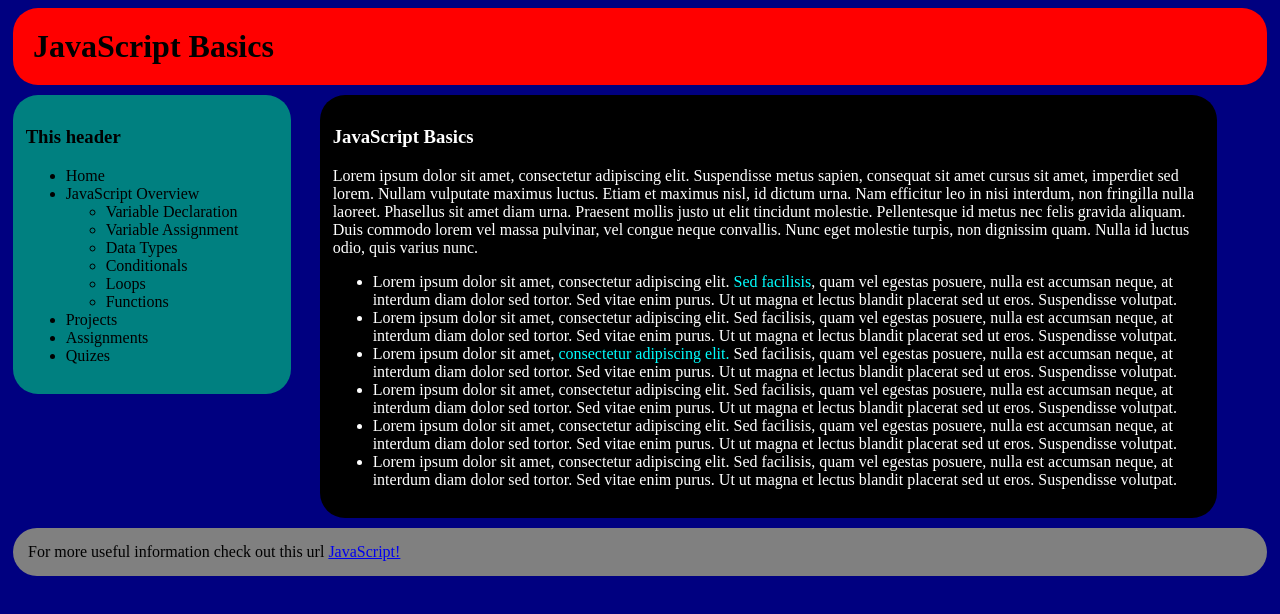
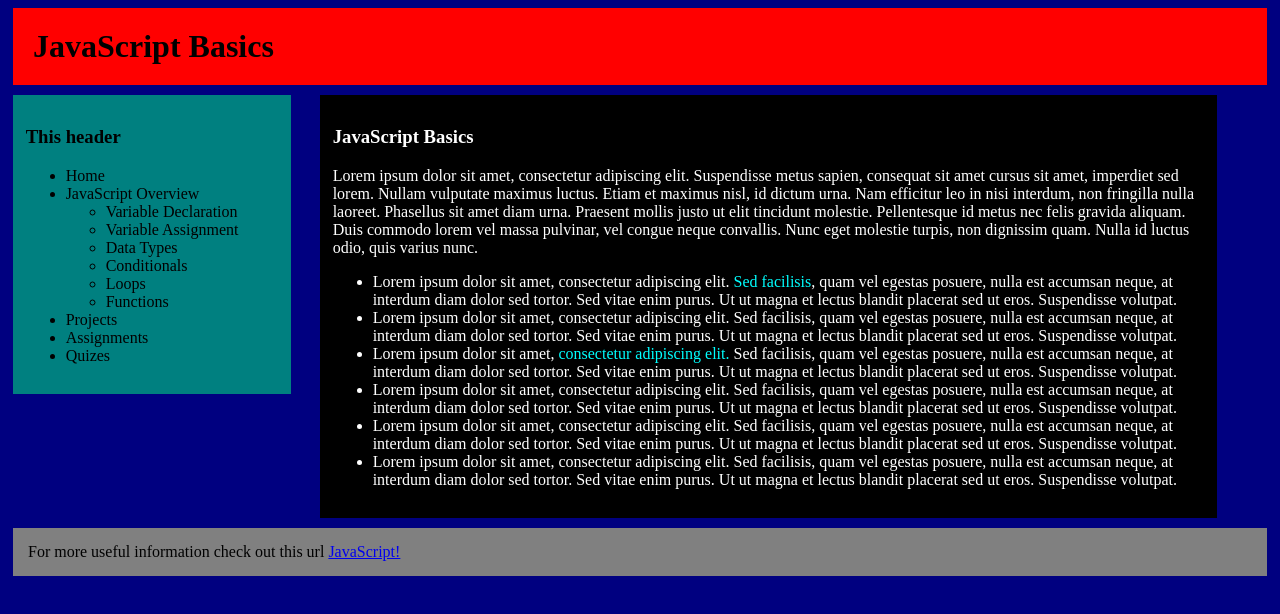
Before and after one commit to June-Web-Fundamentals/JavaScript-Basics, a plain HTML site: page index.html in a window 1280 px wide. Drawn offline with Linux system fonts and the light colour scheme.

Commit message:
removed border radius

```diff
--- a/style.css
+++ b/style.css
@@ -6,7 +6,7 @@ body {
 header, aside, main, footer {
     /*font-family: monospace;*/
     /*outline: 2px dashed black;*/
-    border-radius: 25px;
+    /*border-radius: 25px;*/
     margin: 5px;
 }
 
```
